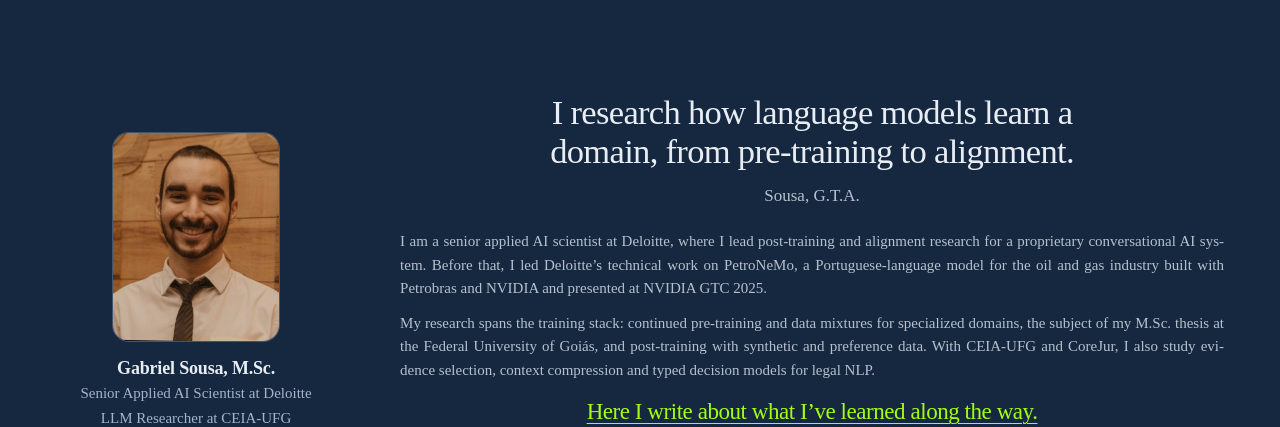
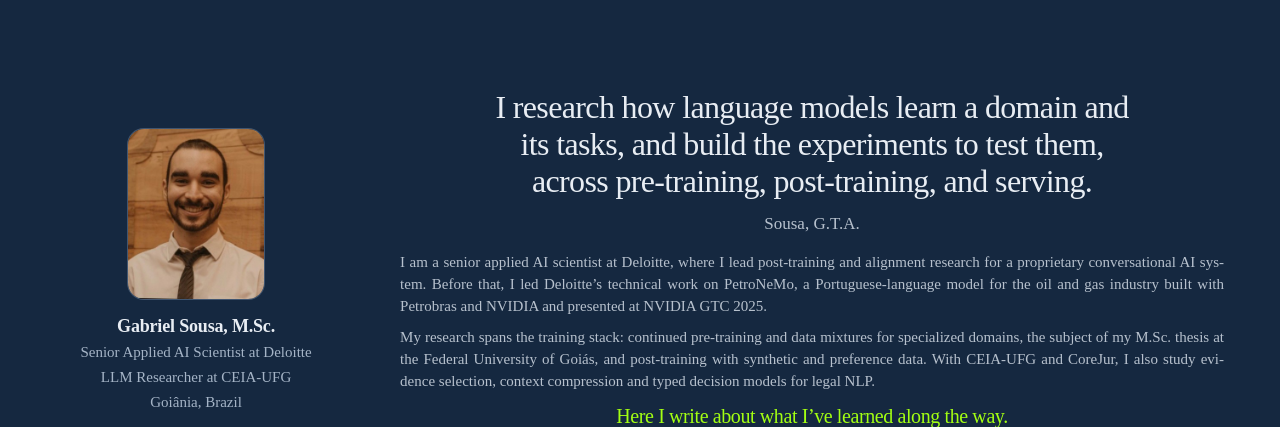
Before and after one commit to gabrieltxs/gabrielsousa-alongtheway, an Astro site: page / in a window 1280 px wide. Shown: the part 104-531 px from the top of the page. Built offline with nearby package versions, Linux system fonts and the light colour scheme; Astro itself is replaced by a stand-in of ours; some packages are replaced by stand-ins of ours.

Commit message:
Update landing statement across the language model lifecycle

```diff
--- a/src/data/profile.ts
+++ b/src/data/profile.ts
@@ -18,7 +18,7 @@ export const profile = {
 	location: 'Goiânia, Brazil',
 
 	// The one large sentence on the home page. Keep it to a line or two.
-	statement: 'I research how language models learn a domain, from pre-training to alignment.',
+	statement: 'I research how language models learn a domain and its tasks, and build the experiments to test them, across pre-training, post-training, and serving.',
 
 	// Shown under your name on the home page.
 	tagline: 'Senior Applied AI Scientist at Deloitte. Goiânia, Brazil.',
--- a/src/styles/global.css
+++ b/src/styles/global.css
@@ -1253,9 +1253,9 @@ pre {
 	.card-home { max-width: 46rem; margin-inline: auto; }
 	.card-about { text-align: start; }
 }
-@media (min-width: 59.001rem) and (max-height: 760px) {
+@media (min-width: 59.001rem) and (max-height: 800px) {
 	.home-page > main { padding-block: 0.5rem; }
-	.card-statement { font-size: 2rem; }
+	.card-statement { font-size: clamp(1.65rem, 2.5vw, 2rem); }
 	.card-statement-2 { font-size: 1.25rem; margin-top: 0.75rem; }
 	.card-about { margin-top: 0.875rem; gap: 0.625rem; font-size: 0.9375rem; line-height: 1.45; }
 	.card-photo { width: 8.5rem; }
```
Also changed, not shown: tests/home.browser.mjs (+1 -1 lines).
